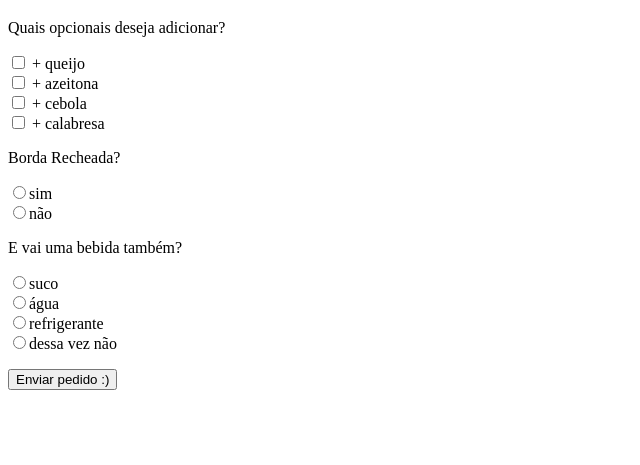
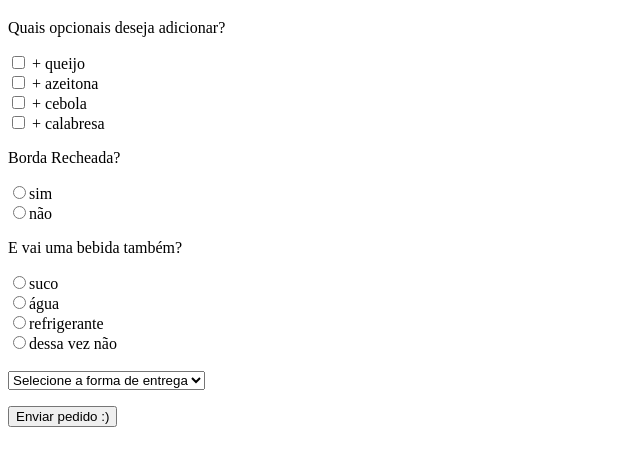
Before and after one commit to isabelepinto/NTT-DATA-Diversidade-em-Tech, a plain HTML site: page formularios_html/formulario-pizza.html in a window 1280 px wide. Shown: the part 61-526 px from the top of the page, without its empty margins (0-640 px from the left). Drawn offline with Linux system fonts and the light colour scheme.

Commit message:
opção de entrega da pizza adicionada

```diff
--- a/formularios_html/formulario-pizza.html
+++ b/formularios_html/formulario-pizza.html
@@ -21,7 +21,12 @@
     <input type="radio" name="bebida" value="suco">suco <br>
     <input type="radio" name="bebida" value="água">água <br>
     <input type="radio" name="bebida" value="refrigerante">refrigerante <br>
-    <input type="radio" name="bebida" value="dessa vez não">dessa vez não <br>
+    <input type="radio" name="bebida" value="dessa vez não">dessa vez não <br><br>
+    <select name="role">
+      <option value="">Selecione a forma de entrega</option>
+      <option value="retirada">Retirada na loja</option>
+      <option value="delivery">Delivery</option>
+    </select>
     <p><button type="submit">Enviar pedido :)</button></p>
   </form>
 </body>
```
